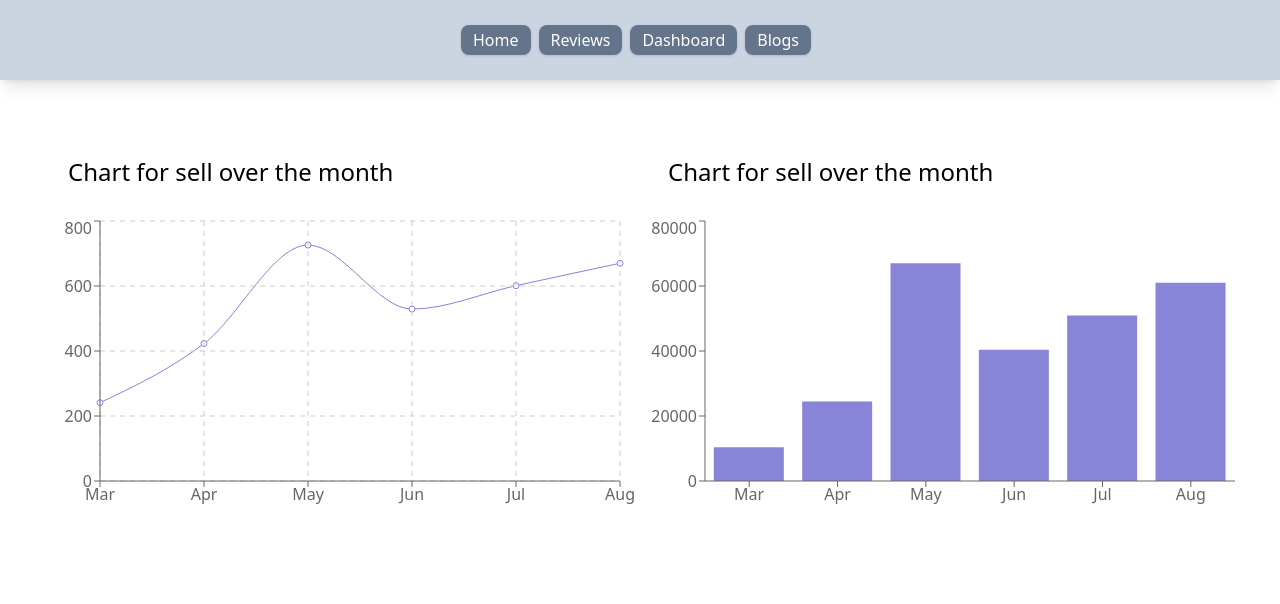
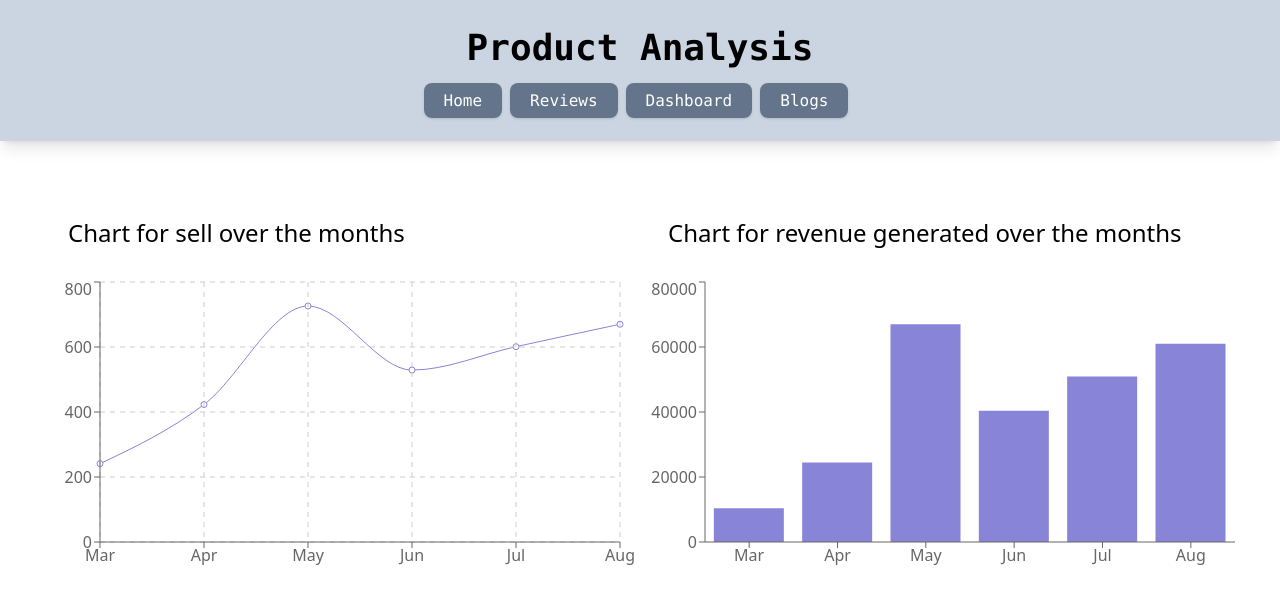
Before and after one commit to 7rahib/product-analysis-website-7rahib, a React (Create React App) app: page /dashboard in a window 1280 px wide. Shown: the top 604 px of the page. Built offline with nearby package versions, Linux system fonts and the light colour scheme.

Commit message:
fetch data from json file for chart

```diff
--- a/src/components/DashBoard/DashBoard.js
+++ b/src/components/DashBoard/DashBoard.js
@@ -1,50 +1,21 @@
-import React from 'react';
+import React, { useEffect, useState } from 'react';
 import { Bar, BarChart, CartesianGrid, Line, LineChart, Tooltip, XAxis, YAxis } from 'recharts';
 
 const DashBoard = () => {
-    const data = [
-        {
-            "month": "Mar",
-            "investment": 100000,
-            "sell": 241,
-            "revenue": 10401
-        },
-        {
-            "month": "Apr",
-            "investment": 200000,
-            "sell": 423,
-            "revenue": 24500
-        },
-        {
-            "month": "May",
-            "investment": 500000,
-            "sell": 726,
-            "revenue": 67010
-        },
-        {
-            "month": "Jun",
-            "investment": 500000,
-            "sell": 529,
-            "revenue": 40405
-        },
-        {
-            "month": "Jul",
-            "investment": 600000,
-            "sell": 601,
-            "revenue": 50900
-        },
-        {
-            "month": "Aug",
-            "investment": 700000,
-            "sell": 670,
-            "revenue": 61000
-        }
-    ]
+
+    const [data, setdata] = useState([]);
+
+    useEffect(() => {
+        fetch('data.json')
+            .then(res => res.json())
+            .then(data => setdata(data))
+    }, [])
+
     return (
         <div className='flex justify-center items-center m-12'>
             <div>
                 <div>
-                    <h1 className='text-2xl m-7'>Chart for sell over the month</h1>
+                    <h1 className='text-2xl m-7'>Chart for sell over the months</h1>
                 </div>
                 <div>
                     <LineChart width={600} height={300} data={data} margin={{ top: 5, right: 20, bottom: 5, left: 0 }}>
@@ -58,14 +29,13 @@ const DashBoard = () => {
             </div>
             <div>
                 <div>
-                    <h1 className='text-2xl m-7'>Chart for sell over the month</h1>
+                    <h1 className='text-2xl m-7'>Chart for revenue generated over the months</h1>
                 </div>
                 <div>
                     <BarChart width={600} height={300} data={data}>
                         <Bar dataKey="revenue" fill="#8884d8" />
                         <XAxis dataKey="month" />
                         <YAxis />
-                        <Tooltip />
                     </BarChart>
                 </div>
             </div>
--- a/src/components/Header/Header.js
+++ b/src/components/Header/Header.js
@@ -2,9 +2,13 @@ import React from 'react';
 import { Link } from 'react-router-dom';
 
 const Header = () => {
-    const linkTailwindClasses = 'mr-2 rounded-lg px-3 py-1 shadow bg-slate-500 text-white hover:bg-white hover:text-black hover:shadow-lg'
+    const linkTailwindClasses = 'mr-2 rounded-lg px-5 py-2 shadow bg-slate-500 font-mono text-white hover:bg-white hover:text-black hover:shadow-lg'
     return (
-        <div className='bg-slate-300 p-7 flex justify-center items-center shadow-lg'>
+        <div className='bg-slate-300 p-7 flex flex-col justify-center items-center shadow-lg'>
+            <div>
+                <h1 className='text-4xl mb-5 font-bold font-mono '>Product Analysis</h1>
+            </div>
+            <div>
                 <ul>
                     <Link className={linkTailwindClasses} to="/">Home</Link>
                     <Link className={linkTailwindClasses} to="/reviews">Reviews</Link>
@@ -12,6 +16,7 @@ const Header = () => {
                     <Link className={linkTailwindClasses} to="/blogs">Blogs</Link>
                 </ul>
             </div>
+        </div>
     );
 };
 
```
Lines whose indentation alone changed are shown as unchanged.
